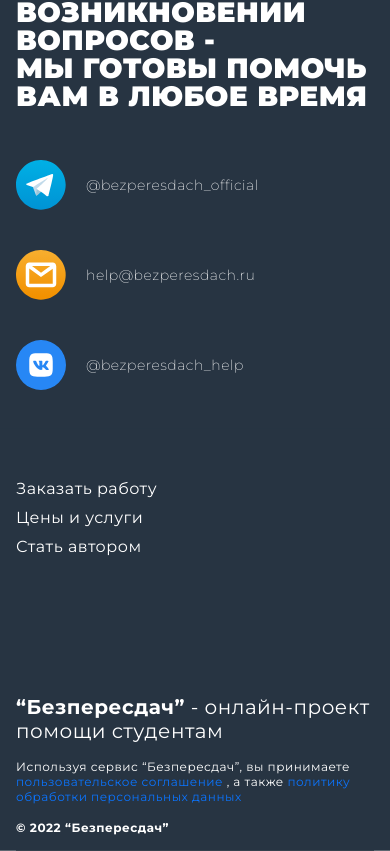
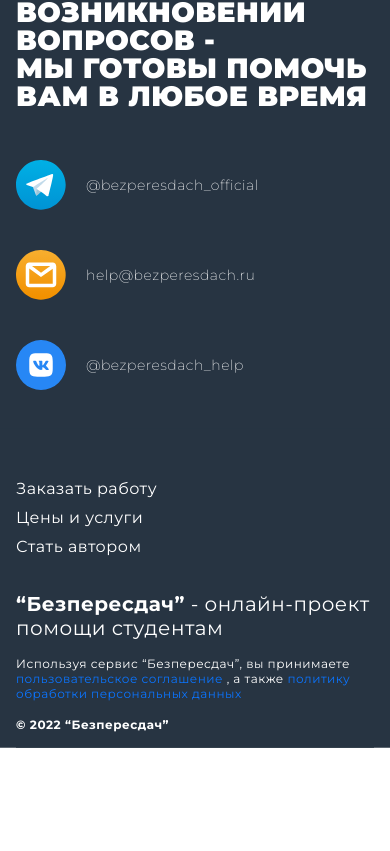
Before and after one commit to bezperesdach/bezperesdach_frontend, a Next.js app: page / in a window 390 px wide. Shown: the part 3739-4590 px from the top of the page. After the commit the page ends 4487 px from the top, so only its background shows below. Built offline with nearby package versions, Linux system fonts and the light colour scheme.

Commit message:
style: margin bottom -1

```diff
--- a/components/footer/footer.module.css
+++ b/components/footer/footer.module.css
@@ -9,6 +9,7 @@
 .colored_background {
   --bg-color: rgb(39 52 66 / 100%);
 
+  margin-bottom: -1px;
   background-color: var(--bg-color);
   box-shadow: 0 0 0 100vmax var(--bg-color);
   clip-path: inset(0 -100vmax);
@@ -63,7 +64,6 @@
   .footer {
     display: flex;
     width: 100%;
-    height: calc(50vh);
     flex-direction: column-reverse;
     gap: 16px;
   }
```
